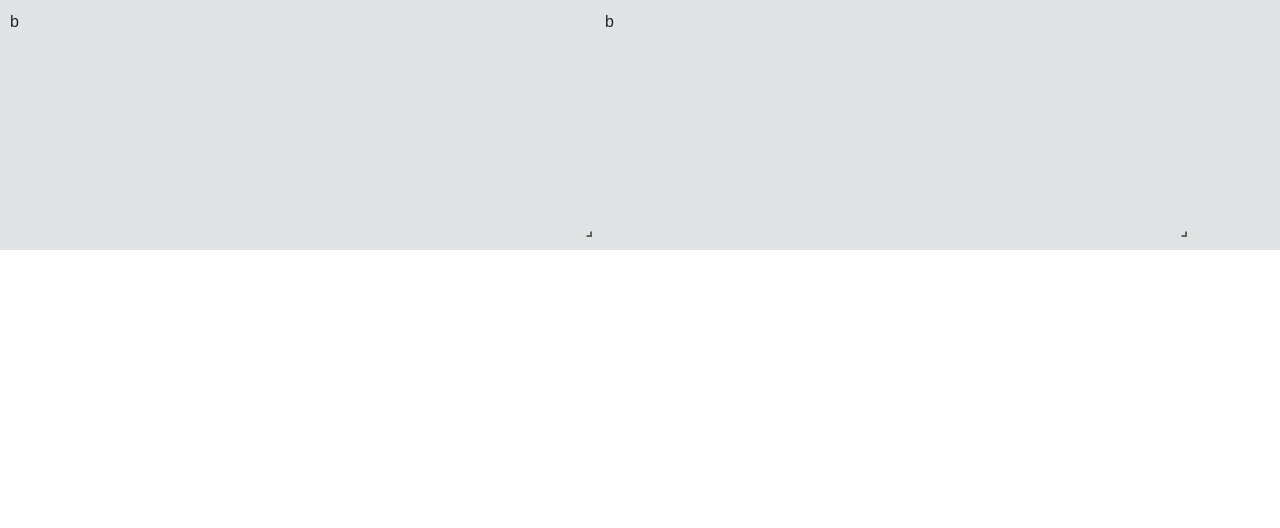
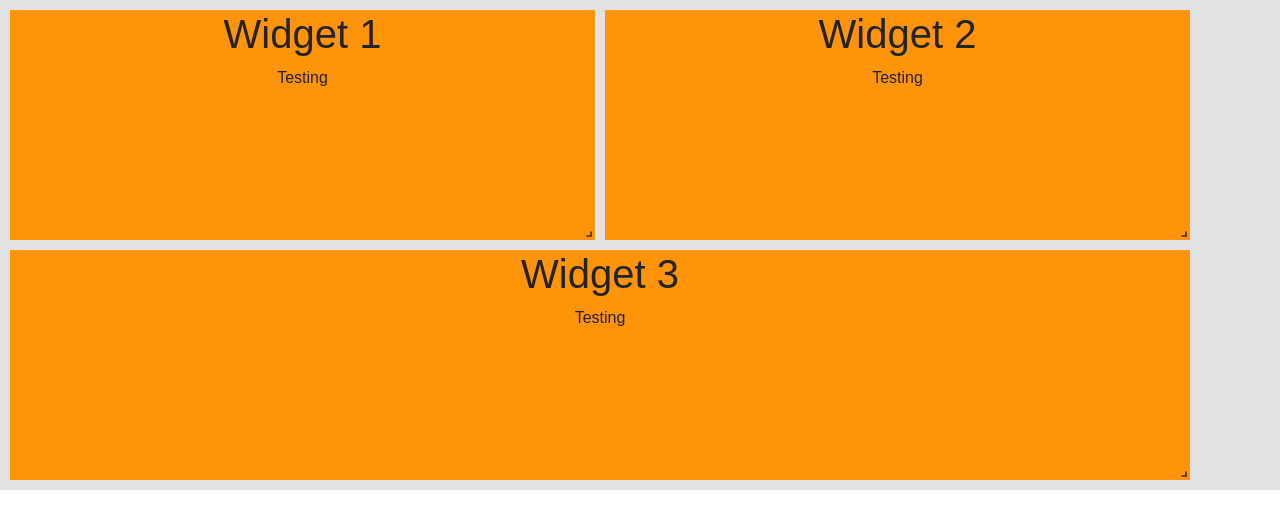
Before and after one commit to serge-sedelnikov/ipa_dashboard_tool, a React (Create React App) app in the folder client/: page / in a window 1280 px wide. Shown: the top 528 px of the page. Built offline with nearby package versions, Linux system fonts and the light colour scheme.

Commit message:
Add TextWidget

```diff
--- a/client/src/Dashboards/Dashboard_1/Dashboard_1.js
+++ b/client/src/Dashboards/Dashboard_1/Dashboard_1.js
@@ -1,17 +1,26 @@
 import React, { Component } from 'react';
 import GridLayout from 'react-grid-layout';
+import {TextWidget} from '../../Widgets';
 import './Dashboard_1.css';
 
 export default class Dashboard_1 extends Component{
     render() {
         var layout = [
           {i: 'a', x: 0, y: 0, w: 6, h: 6},
-          {i: 'b', x: 6, y: 0, w: 6, h: 6}
+          {i: 'b', x: 6, y: 0, w: 6, h: 6},
+          {i: 'c', x: 0, y: 6, w: 12, h: 6}
         ];
         return (
           <GridLayout className="dashboard_1" layout={layout} cols={12} rowHeight={30} width={1200}>
-            <div key="a">b</div>
-            <div key="b">b</div>
+            <div key="a">
+                <TextWidget title="Widget 1" data="Testing"></TextWidget>
+            </div>
+            <div key="b">
+                <TextWidget title="Widget 2" data="Testing"></TextWidget>
+            </div>
+            <div key="c">
+                <TextWidget title="Widget 3" data="Testing"></TextWidget>
+            </div>
           </GridLayout>
         )
       }
--- /dev/null
+++ b/client/src/Widgets/TextWidget/TextWidget.js
@@ -0,0 +1,13 @@
+import React, { Component } from 'react';
+import './TextWidget.css';
+
+export default class TextWidget extends Component{
+    render(){
+        return(
+            <div className="TextWidget">
+            <h1>{this.props.title}</h1>
+            <p>{this.props.data}</p>
+            </div>
+        )
+    }
+}
--- /dev/null
+++ b/client/src/Widgets/TextWidget/TextWidget.scss
@@ -0,0 +1,7 @@
+@import 'styles/colors.scss';
+.TextWidget{
+    text-align: center;
+    background: $orange;
+    height: 100%;
+    width: 100%;
+}
--- /dev/null
+++ b/client/src/Widgets/index.js
@@ -0,0 +1 @@
+export { default as TextWidget } from "./TextWidget/TextWidget";
```
